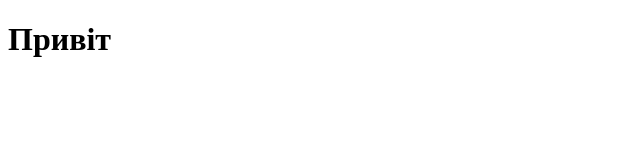
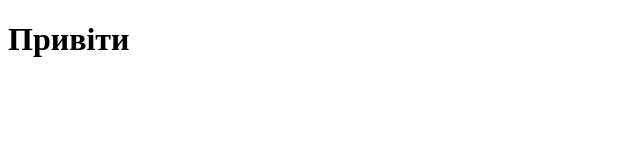
Before and after one commit to MykhailoLyvch/Tutorial, a plain HTML site: page index.html in a window 1280 px wide. Shown: the full height of the page, 0-640 px from the left. Drawn offline with Linux system fonts and the light colour scheme.

Commit message:
Update index.html

```diff
--- a/index.html
+++ b/index.html
@@ -6,6 +6,6 @@
     <title>Document</title>
   </head>
   <body>
-    <h1>Привіт</h1>
+    <h1>Привіти</h1>
   </body>
 </html>
```
